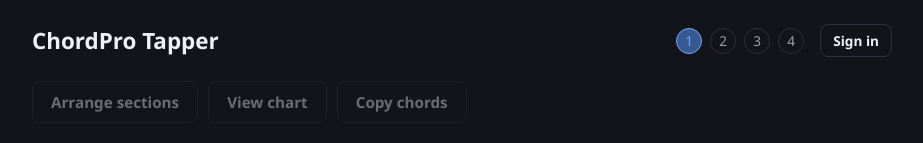
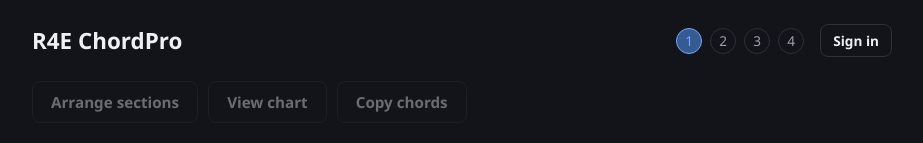
Before and after one commit to eang0521/chordpro, a React (Vite) app: page / in a window 1280 px wide. Shown: the top 143 px of the page, without its empty margins (178-1101 px from the left). Built offline with nearby package versions, Linux system fonts and the light colour scheme.

Commit message:
Rename the app to R4E ChordPro (Rehearsing for Eternity)
Co-Authored-By: Claude Opus 5.5 <noreply@anthropic.com>

```diff
--- a/index.html
+++ b/index.html
@@ -4,7 +4,8 @@
     <meta charset="UTF-8" />
     <link rel="icon" type="image/svg+xml" href="/favicon.svg" />
     <meta name="viewport" content="width=device-width, initial-scale=1.0" />
-    <title>ChordPro Tapper</title>
+    <meta name="description" content="R4E ChordPro (Rehearsing for Eternity): turn lyrics into chord charts." />
+    <title>R4E ChordPro</title>
   </head>
   <body>
     <div id="root"></div>
--- a/src/App.tsx
+++ b/src/App.tsx
@@ -278,7 +278,7 @@ function App() {
   return (
     <div className="app">
       <header className="app-header">
-        <h1>ChordPro Tapper</h1>
+        <h1 title="Rehearsing for Eternity">R4E ChordPro</h1>
         <div className="header-right">
           {showEditor && (
             <ol className="steps">
--- a/src/lib/songStore.ts
+++ b/src/lib/songStore.ts
@@ -27,7 +27,7 @@ export interface SongStore {
 /** Thrown by get() for a song saved by a newer version of the app than this one. */
 export class NewerSongVersionError extends Error {
   constructor() {
-    super('This song was saved by a newer version of ChordPro Tapper. Reload the page to get it.');
+    super('This song was saved by a newer version of R4E ChordPro. Reload the page to get it.');
     this.name = 'NewerSongVersionError';
   }
 }
```
Also changed, not shown: supabase/README.md.
